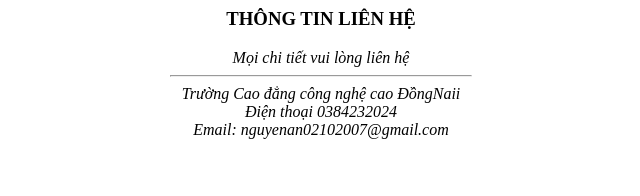
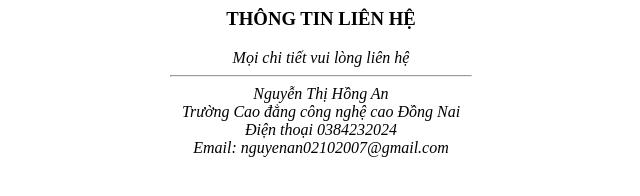
Before and after one commit to Nguyenthihongan123456789/Nguyenthihongan123456789, a plain HTML site: page index.html in a window 1280 px wide. Shown: the whole page, without its empty margins (319-959 px from the left). Drawn offline with Linux system fonts and the light colour scheme.

Commit message:
Update index.html

```diff
--- a/index.html
+++ b/index.html
@@ -7,7 +7,8 @@
          <h3>THÔNG TIN LIÊN HỆ  </h3>
          <i>Mọi chi tiết vui lòng liên hệ <i>
                        <hr widtH="300"/>
-         Trường Cao đẳng công nghệ cao ĐồngNaii<br/>
+         Nguyễn Thị Hồng An <br/>
+         Trường Cao đẳng công nghệ cao Đồng Nai<br/>
          Điện thoại 0384232024<br/>
          Email: nguyenan02102007@gmail.com
 <center>
```
